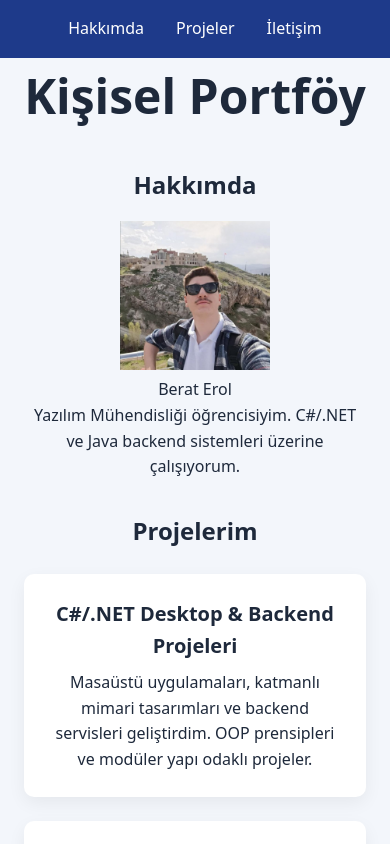
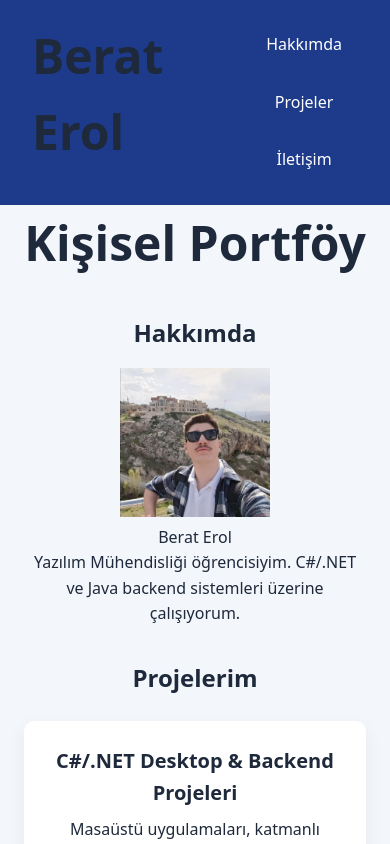
Before and after one commit to BeratErol/web-lab-hello, a React (Vite) app: page / in a window 390 px wide. Shown: the top 844 px of the page. Built offline with nearby package versions, Linux system fonts and the light colour scheme.

Commit message:
feat: add responsive navigation with Flexbox

```diff
--- a/src/App.tsx
+++ b/src/App.tsx
@@ -8,6 +8,8 @@ function App() {
       </a>
 
       <header className="header">
+  <h1 className="site-title">Berat Erol</h1>
+
   <nav aria-label="Ana navigasyon" className="nav">
     <ul>
       <li><a href="#hakkimda">Hakkımda</a></li>
--- a/src/index.css
+++ b/src/index.css
@@ -31,3 +31,29 @@ h3 {
 p {
   font-size: var(--text-base);
 }
+
+/* ===== NAVIGASYON CUBUGU ===== */
+
+nav ul {
+  display: flex;
+  list-style: none;
+  gap: var(--space-md);
+  padding: 0;
+  margin: 0;
+}
+
+/* Header icindeki hizalama: logo sol, nav sag */
+header {
+  display: flex;
+  justify-content: space-between;
+  align-items: center;
+  padding: var(--space-md) var(--space-xl);
+}
+
+/* ===== MOBILDE DIKEY YIGIN ===== */
+@media (max-width: 639px) {
+  nav ul {
+    flex-direction: column;
+    align-items: center;
+  }
+}
```
Lines whose indentation alone changed are shown as unchanged.
